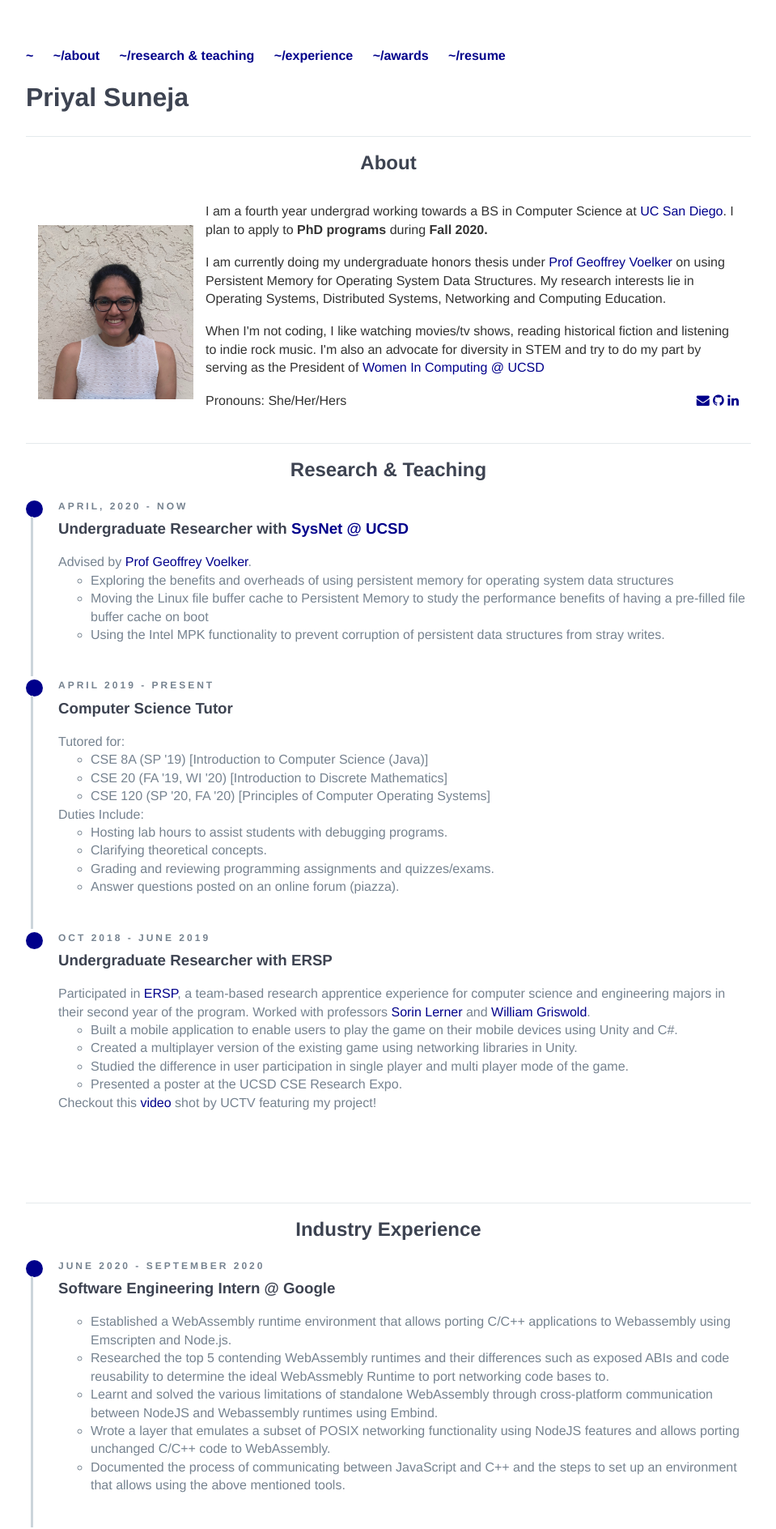
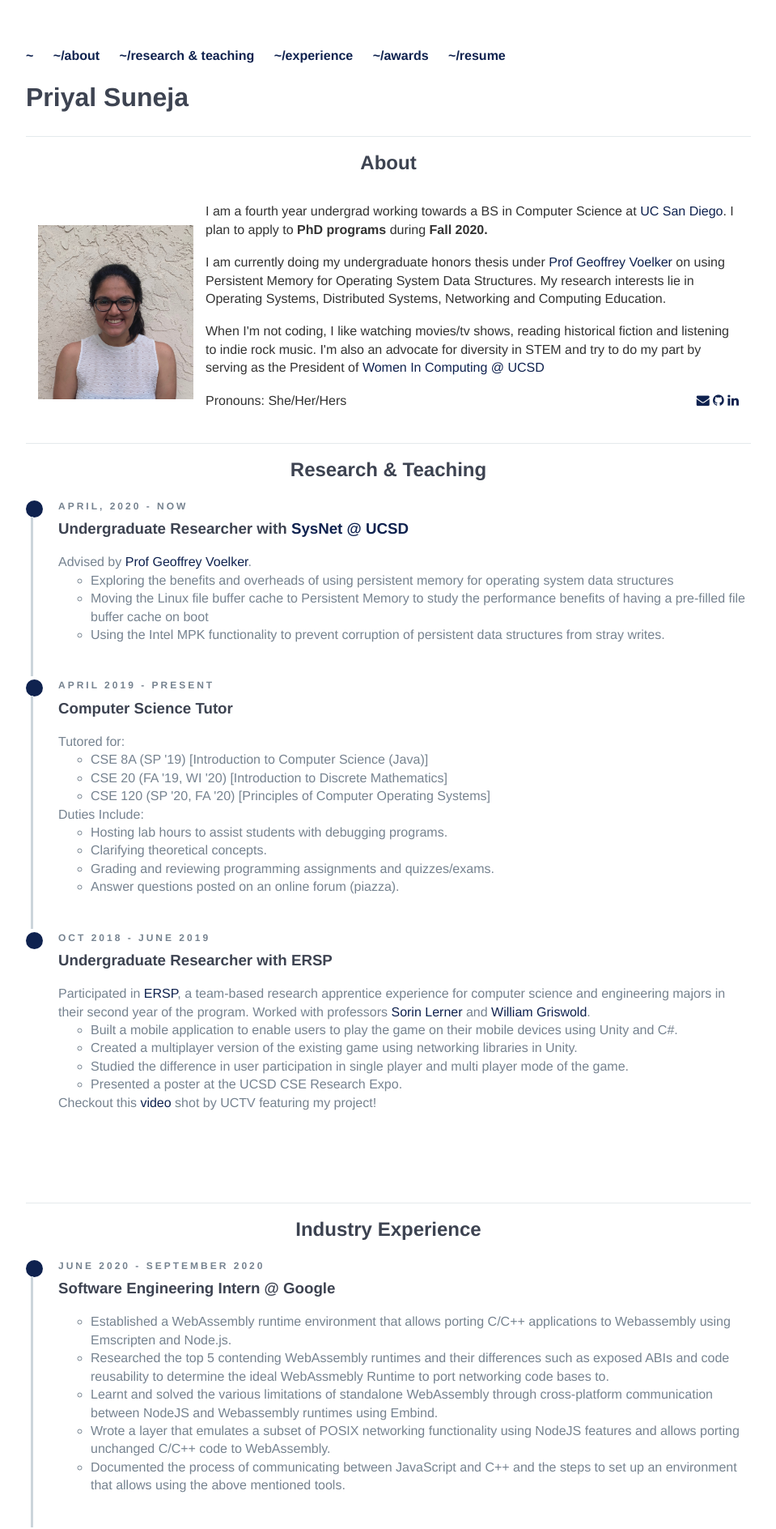
Before and after one commit to p-suneja/p-suneja.github.io, a Jekyll site: the page built from index.html, in a window 1280 px wide. Shown: the top 1888 px of the page at 81% size, without its empty margins (160-1119 px from the left). Built offline with Jekyll 4.4.1, drawn with Linux system fonts in a browser that asks for light colours; nearby versions of some CDN libraries.

Commit message:
changed color

```diff
--- a/css/main.css
+++ b/css/main.css
@@ -1,5 +1,5 @@
-/*$primary-color: #00008b;
-$primary-color-hover: #628ba1 scale-color($primary-color, $lightness: 32%);*/
+/*$primary-color: #0f224f;
+$primary-color-hover: #183885 */
 
 body {
     margin: 60px auto;
@@ -28,10 +28,10 @@ nav ul li, footer ul li {
 }
 a {
     text-decoration: none;
-    color: #00008b;
+    color: #0f224f;
 }
 a:hover {
-    color: #55aad9;
+    color: #183885;
     text-decoration: underline;
 }
 h1, h2 {
@@ -160,7 +160,7 @@ ul.posts li {
   width: 15px;
 }
 .timeline-marker:before {
-  background: #00008b;
+  background: #0f224f;
   border: 3px solid transparent;
   border-radius: 100%;
   content: "";
@@ -188,7 +188,7 @@ ul.posts li {
 
 .timeline-item:not(.period):hover .timeline-marker:before {
   background: transparent;
-  border: 3px solid #00008b;
+  border: 3px solid #0f224f;
 }
 
 /*----- TIMELINE CONTENT -----*/
@@ -340,8 +340,8 @@ ul.posts li {
 ----------------------------------------------*/
 .marker-outline .timeline-marker:before {
   background: transparent;
-  border-color: #00008b;
+  border-color: #0f224f;
 }
 .marker-outline .timeline-item:hover .timeline-marker:before {
-  background: #00008b;
+  background: #0f224f;
 }
```
